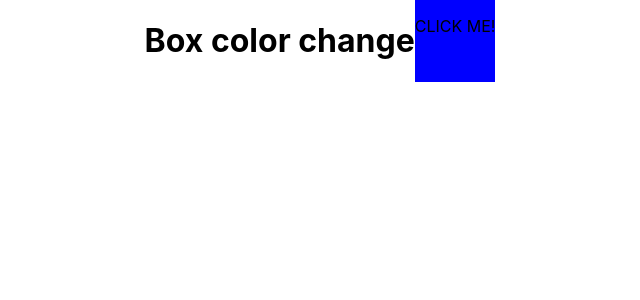
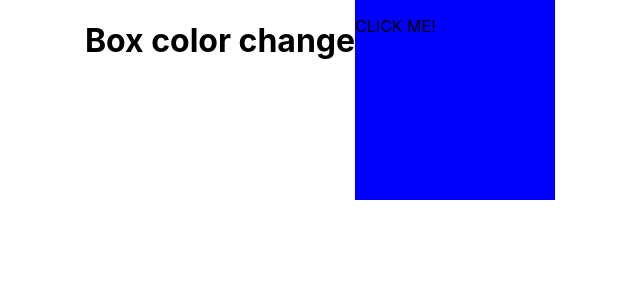
Before and after one commit to juanbonami/ReactBoxColor, a React (Create React App) app: page / in a window 1280 px wide. Shown: the top 300 px of the page, without its empty margins (320-960 px from the left). Built offline with nearby package versions, Linux system fonts and the light colour scheme.

Commit message:
updated state and function

```diff
--- a/src/App.css
+++ b/src/App.css
@@ -3,9 +3,9 @@
   justify-content: center;
 }
 
-.colorbox {
-  width: 600px;
-  height: 600px;
+.boxcolor {
+  width: 200px;
+  height: 200px;
   transition: 0. 3s;
 
 }
--- a/src/App.js
+++ b/src/App.js
@@ -3,11 +3,12 @@ import './App.css';
 
 export default class App extends Component {
   constructor(props) {
-    super(props)
+    super(props);
 
     this.state = {
       color:'blue',
-      clickCounter: 0,
+      even: 'No its a whole number',
+      clickCounter: 0
     }
   }
 
@@ -15,14 +16,17 @@ export default class App extends Component {
     if (this.state.clickCounter%2===0) {
       this.setState({
         color: 'orange',
+        even: false,
         clickCounter: this.state.clickCounter+1
       })
     }else {
       this.setState({
         color: 'blue',
+        even: true,
         clickCounter: this.state.clickCounter+1
       })
     }
+    console.log("Click counter===>", this.state.clickCounter)
   }
 
 
```
